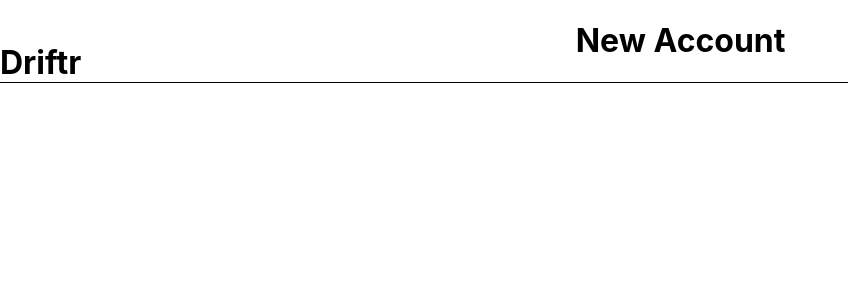
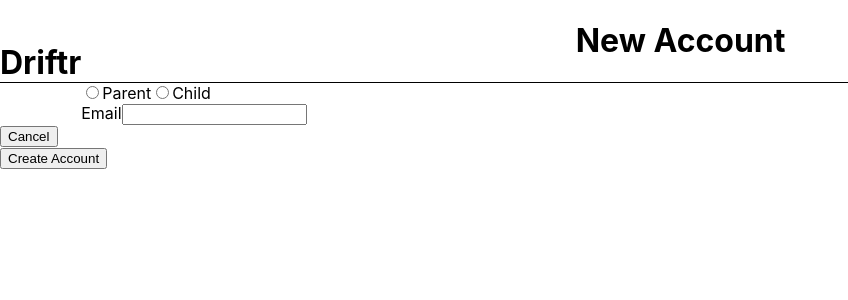
Before and after one commit to matedro/444_driftr, a React (Create React App) app: page / in a window 1280 px wide. Shown: the top 300 px of the page, without its empty margins (0-848 px from the left). Built offline with nearby package versions, Linux system fonts and the light colour scheme.

Commit message:
added account creation form

```diff
--- a/src/faciliation/Create.js
+++ b/src/faciliation/Create.js
@@ -7,8 +7,15 @@ function Create() {
                 <h1 className="headerLogo">Driftr</h1>
                 <h1>New Account</h1>
             </header>
-            <form>
-
+            <form className="faciliaitonAccountForm">
+                <input type="radio" id="parent" name="accountType" value="parent"></input>
+                <label for="parent">Parent</label>
+                <input type="radio" id="child" name="accountType" value="child"></input>
+                <label for="child">Child</label><br/>
+                <label for="email">Email</label>
+                <input type="email" id="email"></input><br/>
+                <input type="button" id="accountCancel" value="Cancel"></input> <br/>
+                <input type="submit" id="accountSubmit" value="Create Account"></input>
             </form>
         </div>
     )
```
